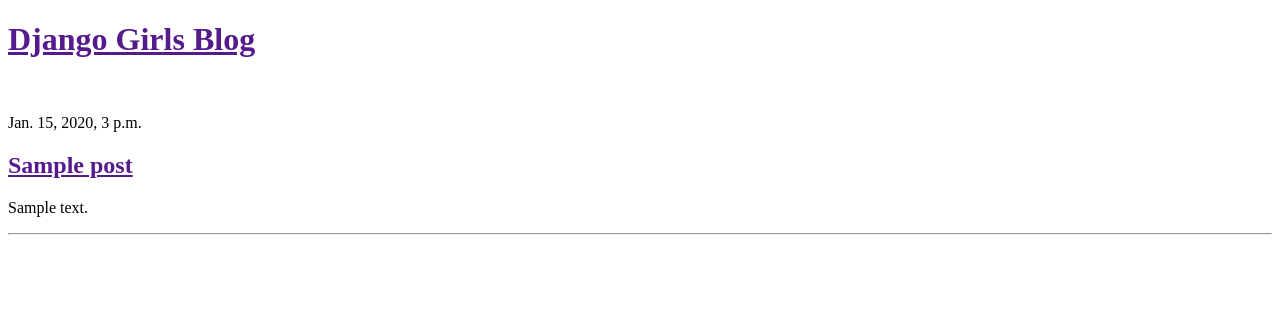
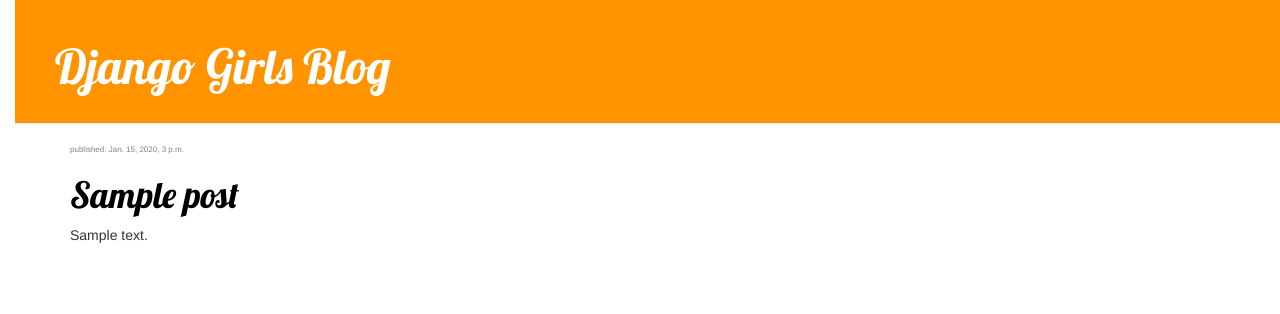
Before and after one commit to muhd-ali-1/django-girls, a Django app: template mysite/blog/templates/blog/post_list.html in a window 1280 px wide. Shown: the top 314 px of the page. Run offline with Django 3.2, Linux system fonts and the light colour scheme; the template is opened without the code that fills it: values that come from a table or form of the project are taken from there, others are empty; tables that the repository leaves empty hold one stand-in row (values such as "Sample post"); some libraries are stand-ins or nearby versions.

Commit message:
added styling

```diff
--- /dev/null
+++ b/mysite/blog/static/css/blog.css
@@ -0,0 +1,60 @@
+h1 a {
+    color: #FCA205;
+    font-family: 'Lobster';
+}
+
+body {
+    padding-left: 15px;
+}
+
+.date {
+    font-size: 8px;
+    color: gray;
+}
+
+.page-header {
+    background-color: #ff9400;
+    margin-top: 0;
+    padding: 20px 20px 20px 40px;
+}
+
+.page-header h1, .page-header h1 a, .page-header h1 a:visited, .page-header h1 a:active {
+    color: #ffffff;
+    font-size: 36pt;
+    text-decoration: none;
+}
+
+.content {
+    margin-left: 40px;
+}
+
+h1, h2, h3, h4 {
+    font-family: 'Lobster', cursive;
+}
+
+.date {
+    color: #828282;
+}
+
+.save {
+    float: right;
+}
+
+.post-form textarea, .post-form input {
+    width: 100%;
+}
+
+.top-menu, .top-menu:hover, .top-menu:visited {
+    color: #ffffff;
+    float: right;
+    font-size: 26pt;
+    margin-right: 20px;
+}
+
+.post {
+    margin-bottom: 70px;
+}
+
+.post h1 a, .post h1 a:visited {
+    color: #000000;
+}
--- a/mysite/blog/templates/blog/post_list.html
+++ b/mysite/blog/templates/blog/post_list.html
@@ -1,25 +1,34 @@
+{% load staticfiles %}
 <!DOCTYPE html>
 <html lang="en">
 <head>
+    <link rel="stylesheet" href="//maxcdn.bootstrapcdn.com/bootstrap/3.2.0/css/bootstrap.min.css">
+    <link rel="stylesheet" href="//maxcdn.bootstrapcdn.com/bootstrap/3.2.0/css/bootstrap-theme.min.css">
+    <link rel="stylesheet" href="{% static 'css/blog.css' %}">
+    <link href="//fonts.googleapis.com/css?family=Lobster&subset=latin,latin-ext" rel="stylesheet" type="text/css">
+
     <meta charset="UTF-8">
     <title>Posts</title>
 </head>
 <body>
-        <div>
+        <div class="page-header">
             <h1><a href="">Django Girls Blog</a></h1>
         </div>
 
-        <br>
-
-        <div>
-            {% for post in posts %}
-            <div>
-                <p>{{ post.published_date }}</p>
-                <h2><a href="">{{ post.title }}</a></h2>
-                <p>{{ post.text }}</p>
-                <hr>
+        <div class="content container">
+            <div class="row">
+                <div class="col-md-8">
+                    {% for post in posts %}
+                        <div class="post">
+                            <div class="date">
+                                <p>published: {{ post.published_date }}</p>
+                            </div>
+                            <h1><a href="">{{ post.title }}</a></h1>
+                            <p>{{ post.text|linebreaksbr }}</p>
+                        </div>
+                    {% endfor %}
+                </div>
             </div>
-            {% endfor %}
         </div>
     </body>
 </html>
```
